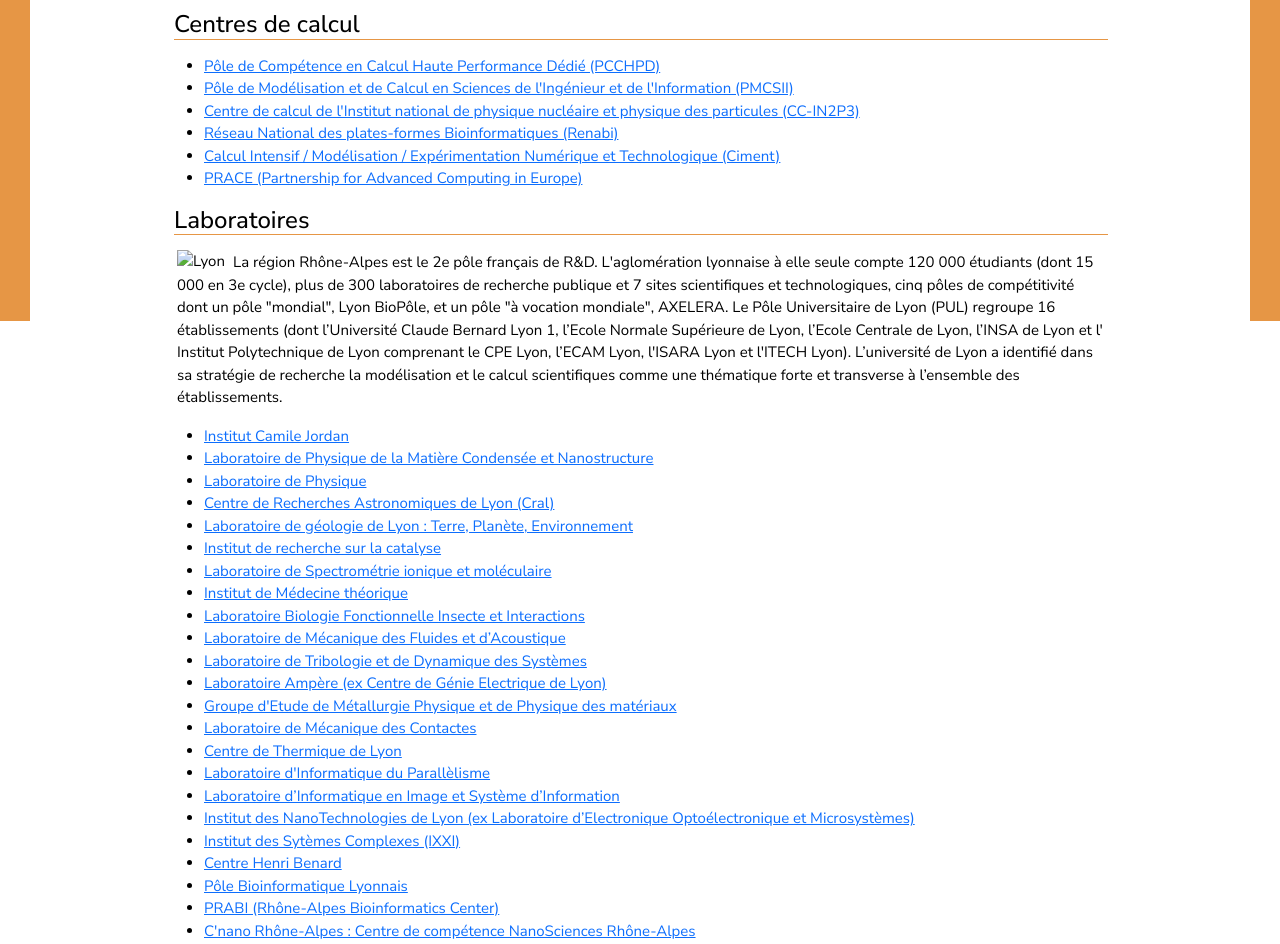
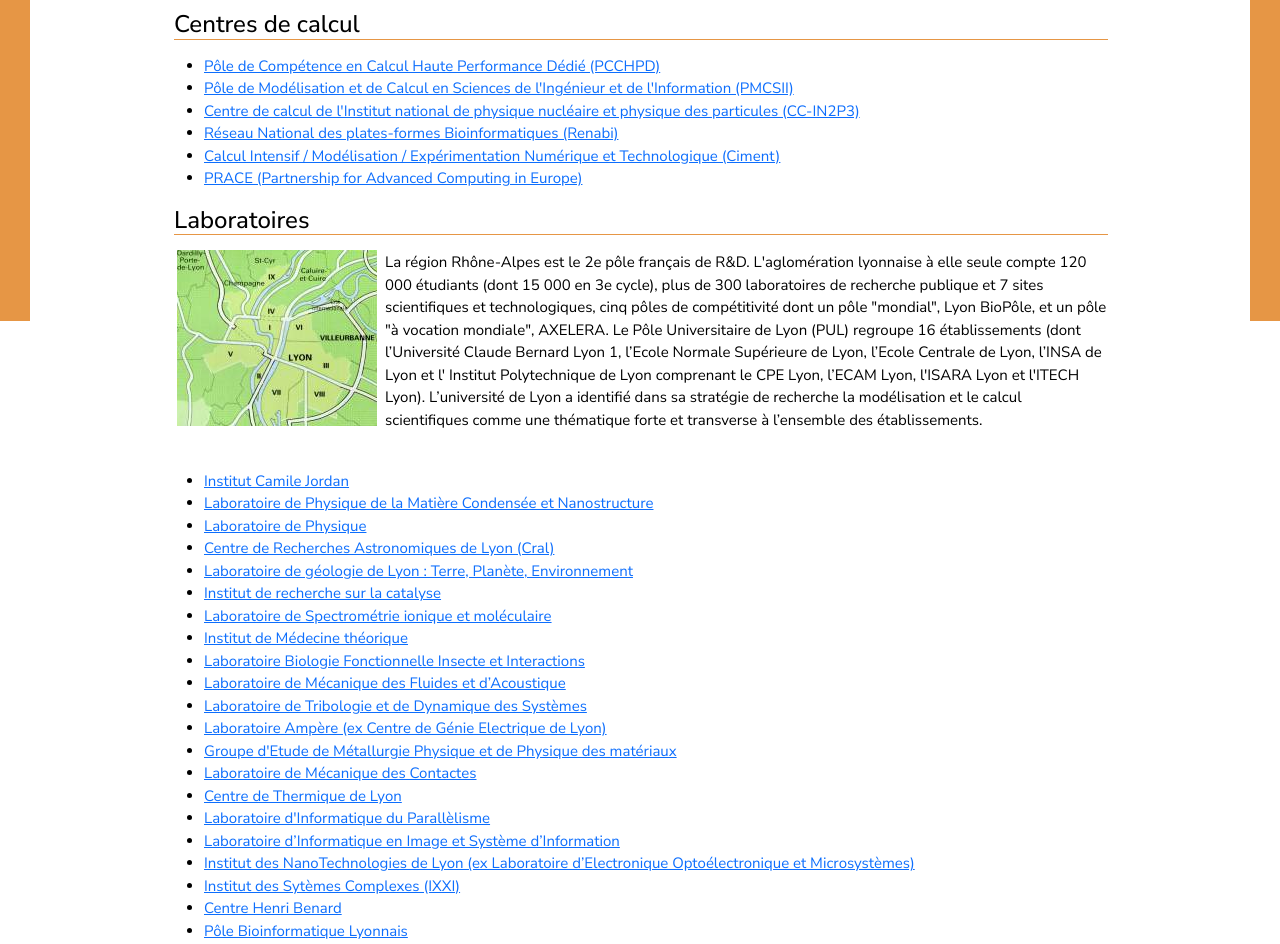
Before and after one commit to Fleura29/MkProjet, an MkDocs documentation site: the page built from docs/Accueil/Liens.md, in a window 1280 px wide. Shown: the part 579-1523 px from the top of the page. Built offline with MkDocs 1.6.1, drawn with Linux system fonts in a browser that asks for light colours; nearby versions of some CDN libraries.

Commit message:
Correction problème avec une image et un lien

```diff
--- a/docs/Accueil/Liens.md
+++ b/docs/Accueil/Liens.md
@@ -28,9 +28,9 @@
 Laboratoires
 ------------
 
-![Lyon](../../_static/Liens.jpg){.img-float .pe-2}
+![Lyon](../_static/Liens.jpg){.img-float .pe-2}
 
-La région Rhône-Alpes est le 2e pôle français de R&D. L'aglomération lyonnaise à elle seule compte 120 000 étudiants (dont 15 000 en 3e cycle), plus de 300 laboratoires de recherche publique et 7 sites scientifiques et technologiques, cinq pôles de compétitivité dont un pôle "mondial", Lyon BioPôle, et un pôle "à vocation mondiale", AXELERA. Le Pôle Universitaire de Lyon (PUL) regroupe 16 établissements (dont l’Université Claude Bernard Lyon 1, l’Ecole Normale Supérieure de Lyon, l’Ecole Centrale de Lyon, l’INSA de Lyon et l' Institut Polytechnique de Lyon comprenant le CPE Lyon, l’ECAM Lyon, l'ISARA Lyon et l'ITECH Lyon). L’université de Lyon a identifié dans sa stratégie de recherche la modélisation et le calcul scientifiques comme une thématique forte et transverse à l’ensemble des établissements.
+La région Rhône-Alpes est le 2e pôle français de R&D. L'aglomération lyonnaise à elle seule compte 120 000 étudiants (dont 15 000 en 3e cycle), plus de 300 laboratoires de recherche publique et 7 sites scientifiques et technologiques, cinq pôles de compétitivité dont un pôle "mondial", Lyon BioPôle, et un pôle "à vocation mondiale", AXELERA. Le Pôle Universitaire de Lyon (PUL) regroupe 16 établissements (dont l’Université Claude Bernard Lyon 1, l’Ecole Normale Supérieure de Lyon, l’Ecole Centrale de Lyon, l’INSA de Lyon et l' Institut Polytechnique de Lyon comprenant le CPE Lyon, l’ECAM Lyon, l'ISARA Lyon et l'ITECH Lyon). L’université de Lyon a identifié dans sa stratégie de recherche la modélisation et le calcul scientifiques comme une thématique forte et transverse à l’ensemble des établissements. <br> <br>
 
 * [Institut Camile Jordan](http://math.univ-lyon1.fr/)
 * [Laboratoire de Physique de la Matière Condensée et Nanostructure](http://www-lpmcn.univ-lyon1.fr/site/)
--- a/docs/latest_news.xml
+++ b/docs/latest_news.xml
@@ -7,7 +7,7 @@
     <atom:link href="http://localhost:8000/rss" rel="self"/>
     <docs>http://www.rssboard.org/rss-specification</docs>
     <generator>python-feedgen</generator>
-    <lastBuildDate>Fri, 26 Jul 2024 08:19:30 +0000</lastBuildDate>
+    <lastBuildDate>Fri, 26 Jul 2024 08:40:01 +0000</lastBuildDate>
     <item>
       <title>300125.md</title>
       <link>http://localhost:8000/Informations/News/202501/300125/</link>
```
Also changed, not shown: docs/Accueil/Actualites.md (+1 -1 lines), docs/_static/Liens.jpg (added), site/Accueil/Actualites/index.html, site/Accueil/Liens/index.html, site/_static/Liens.jpg (added), site/index.html, site/latest_news.xml.
